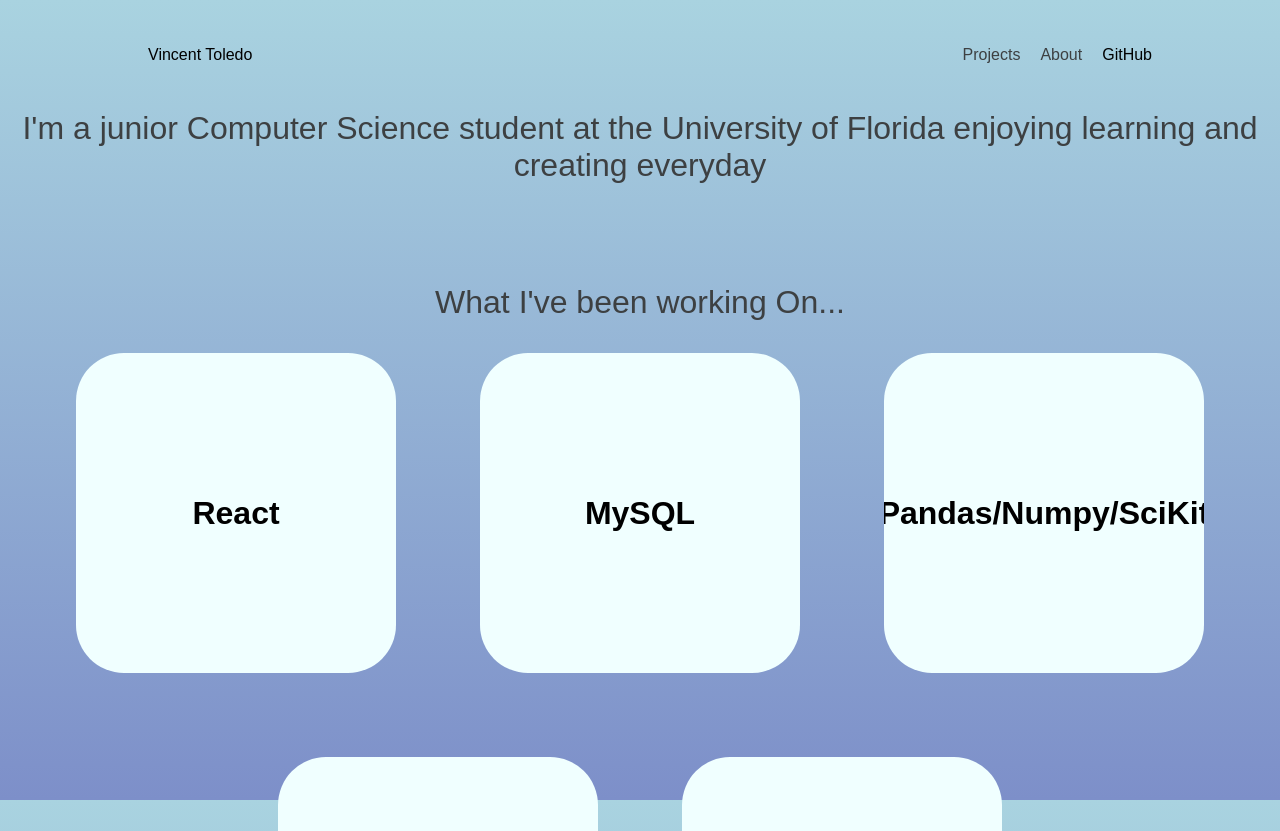
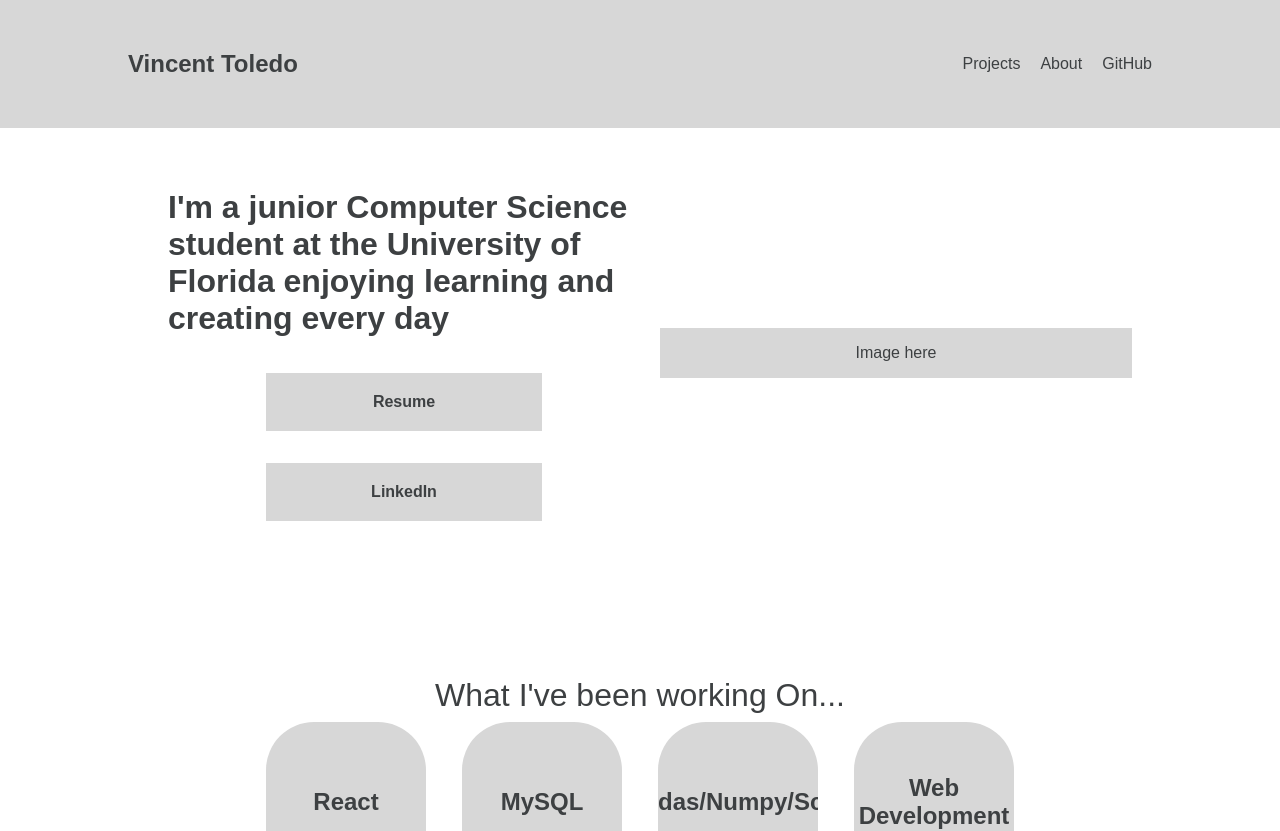
Before and after one commit to VincentTol/VincentTol.github.io, a React (Create React App) app: page / in a window 1280 px wide. Shown: the top 831 px of the page. Built offline with nearby package versions, Linux system fonts and the light colour scheme.

Commit message:
UI changes

```diff
--- a/src/Pages/Homepage.jsx
+++ b/src/Pages/Homepage.jsx
@@ -6,19 +6,30 @@ function HomePage(){
         the items in this case are the left nav and right nav which push those divs to the left and right ends */}
         <nav className="navContainer">
             <div className="leftNav">
-                <p>Vincent Toledo</p>
+                <h1>Vincent Toledo</h1>
             </div>
             <div className="rightNav">
                 <ul className="navLinks">
                     <li>Projects</li>
                     <li>About</li>
+                    <li>GitHub</li>
                 </ul>
-            <p>GitHub</p>
             </div>
         </nav>
         </header>
 
-        <div className='regTitle'>I'm a junior Computer Science student at the University of Florida enjoying learning and creating everyday</div>
+        <div className="content-container">
+            <div className="content-column">
+                <h1 className="content-object">I'm a junior Computer Science student at the University of Florida enjoying learning and creating every day</h1>
+                <p className="topButton"><a href="https://docs.google.com/document/d/14PotatEH3dJ2eddbPPSXY1aafgluxUvh/edit?usp=drive_link&ouid=105749632575768178748&rtpof=true&sd=true" target="_blank" rel="noopener noreferrer">Resume</a></p>
+                <p className="topButton"><a href="https://www.linkedin.com/in/tol-vat/" target="_blank" rel="noopener noreferrer">LinkedIn</a></p>
+            </div>
+            <div className="image-column">
+                <p>Image here</p> {/* Replace this with your actual image element */}
+            </div>
+        </div>
+
+
         <div style={{ margin: '100px' }}> </div>
         <div className='regTitle'>What I've been working On...</div>
 
@@ -27,7 +38,6 @@ function HomePage(){
             <p className="projectObject">MySQL</p>
             <p className="projectObject">Pandas/Numpy/SciKit</p>
             <p className="projectObject">Web Development</p>
-            <p className="projectObject">More</p>
         </div>
     </div>
     );
--- a/src/index.css
+++ b/src/index.css
@@ -3,7 +3,7 @@ body {
   margin: 0;
   padding: 0;
   height: 100vh;
-  background: linear-gradient(to bottom, #a9d3e0, #7d8fc9);
+  background: white;
   font-family: Arial, sans-serif;
   color: rgb(61, 64, 66);
 }
@@ -41,10 +41,10 @@ body {
 }
 
 .projectObject {
-  height: 20rem;
-  width: 20rem;
-  margin: 2rem;
-  background-color: azure;
+  height: 10rem;
+  width: 10rem;
+  margin: 0.5rem;
+  background-color: #d7d7d7;
   border-radius: 3rem;
   justify-content: center;
   overflow: hidden;
@@ -57,7 +57,7 @@ body {
 
   cursor: pointer;
 
-  font-size: 2rem;
+  font-size: 1.5rem;
   font-weight: bold;
 }
 
@@ -68,6 +68,28 @@ body {
 
 header {
   padding: 30px 10%;
+  background-color: #d7d7d7;
+}
+
+a {
+  text-decoration: none;
+  color: inherit;
+}
+
+.topButton {
+  align-self: center;
+  align-items: center;
+  text-align: center;
+  width: 50%;
+  background-color: #d7d7d7;
+  padding: 20px;
+  font-weight: bold;
+
+}
+
+.topButton:hover {
+  box-shadow: 0px 4px 15px rgba(0, 0, 0, 0.2); /* Add shadow on hover */
+
 }
 
 .navContainer {
@@ -75,6 +97,38 @@ header {
   justify-content: space-between;
   align-items: center;
   width: 100%;
+}
+
+
+
+.content-container {
+  display: flex;
+  align-items: center;
+  justify-content: center;
+  padding: 20px;
+  box-sizing: border-box;
+  width: 80%;
+  margin: 0 auto;
+}
+
+.content-column {
+  flex: 1; /* Take equal space in the container */
+  display: flex;
+  flex-direction: column; /* Arrange items vertically */
+  align-items: flex-start; /* Align items to the left */
+  padding: 20px; /* Add padding inside each column */
+}
+
+.content-object {
+  margin-bottom: 20px;
+}
+
+.image-column {
+  flex: 1; /* Take equal space in the container */
+  display: flex;
+  justify-content: center; /* Center the image horizontally */
+  align-items: center; /* Center the image vertically */
+  background-color: #d7d7d7; /* Background color for the image column */
 }
 
 .leftNav {
@@ -94,11 +148,3 @@ header {
   margin: 0;
   padding: 0;
 }
-
-a, p {
-  font-weight: 500;
-  font-size: 16px;
-  color: black;
-  text-decoration: none;
-  margin-left: 20px; /* Adds space between the nav items and the GitHub link */
-}
```
Also changed, not shown: 4 other files (tests, documents, lock files or other folders).
